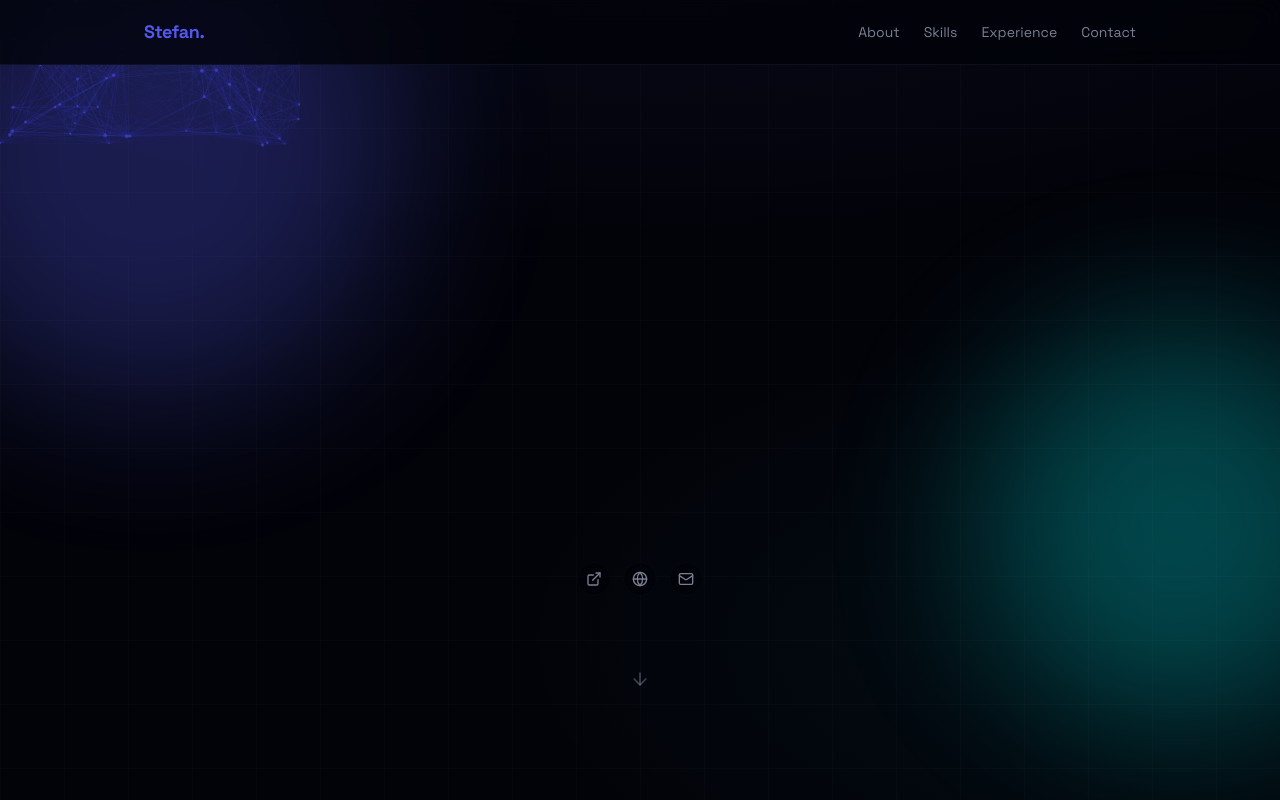
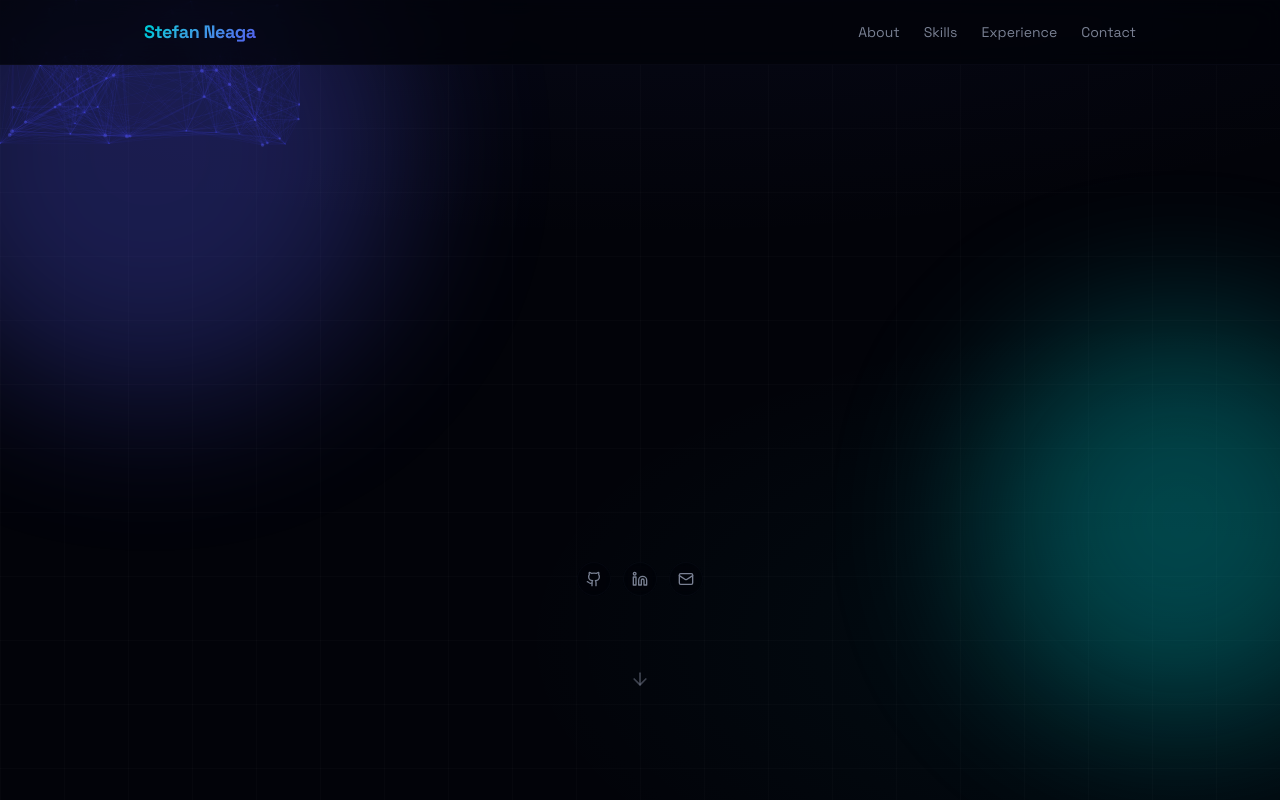
Before and after one commit to neagastefan99/personal-site, a Next.js app: page / in a window 1280 px wide. Shown: the top 800 px of the page. Built offline with nearby package versions, Linux system fonts and the light colour scheme.

Commit message:
fix: header shows full name, GitHub link to neagastefan99, proper brand icons (GitHub/LinkedIn SVGs in Lucide style)

```diff
--- a/src/components/Contact.tsx
+++ b/src/components/Contact.tsx
@@ -1,7 +1,7 @@
 "use client";
 
 import { useEffect, useRef } from "react";
-import { Mail, ExternalLink, Globe, ArrowUp } from "lucide-react";
+import { Mail, ArrowUp } from "lucide-react";
 import { cn } from "@/lib/utils";
 import { siteConfig } from "@/lib/data";
 
@@ -14,6 +14,47 @@
   "inline-flex shrink-0 items-center justify-center rounded-xl border h-11 gap-2 px-6 text-sm font-semibold transition-all",
   "border-border/60 bg-background/50 backdrop-blur-sm hover:bg-secondary hover:border-primary/50 hover:text-foreground active:scale-95"
 );
+
+function GitHubIcon({ className }: { className?: string }) {
+  return (
+    <svg
+      xmlns="http://www.w3.org/2000/svg"
+      width="24"
+      height="24"
+      viewBox="0 0 24 24"
+      fill="none"
+      stroke="currentColor"
+      strokeWidth="2"
+      strokeLinecap="round"
+      strokeLinejoin="round"
+      className={className}
+    >
+      <path d="M15 22v-4a4.8 4.8 0 0 0-1-3.5c3 0 6-2 6-5.5.08-1.25-.27-2.48-1-3.5.28-1.15.28-2.35 0-3.5 0 0-1 0-3 1.5-2.64-.5-5.36-.5-8 0C6 2 5 2 5 2c-.3 1.15-.3 2.35 0 3.5A5.403 5.403 0 0 0 4 9c0 3.5 3 5.5 6 5.5-.39.49-.68 1.05-.85 1.65-.17.6-.22 1.23-.15 1.85v4" />
+      <path d="M9 18c-4.51 2-5-2-7-2" />
+    </svg>
+  );
+}
+
+function LinkedInIcon({ className }: { className?: string }) {
+  return (
+    <svg
+      xmlns="http://www.w3.org/2000/svg"
+      width="24"
+      height="24"
+      viewBox="0 0 24 24"
+      fill="none"
+      stroke="currentColor"
+      strokeWidth="2"
+      strokeLinecap="round"
+      strokeLinejoin="round"
+      className={className}
+    >
+      <path d="M16 8a6 6 0 0 1 6 6v7h-4v-7a2 2 0 0 0-2-2 2 2 0 0 0-2 2v7h-4v-7a6 6 0 0 1 6-6z" />
+      <rect width="4" height="12" x="2" y="9" />
+      <circle cx="4" cy="4" r="2" />
+    </svg>
+  );
+}
 
 export default function Contact() {
   const sectionRef = useRef<HTMLElement>(null);
@@ -63,7 +104,7 @@
             rel="noopener noreferrer"
             className={btnOutline}
           >
-            <ExternalLink className="h-4 w-4" />
+            <GitHubIcon className="h-4 w-4" />
             GitHub
           </a>
           <a
@@ -72,7 +113,7 @@
             rel="noopener noreferrer"
             className={btnOutline}
           >
-            <Globe className="h-4 w-4" />
+            <LinkedInIcon className="h-4 w-4" />
             LinkedIn
           </a>
         </div>
--- a/src/components/Hero.tsx
+++ b/src/components/Hero.tsx
@@ -1,7 +1,7 @@
 "use client";
 
 import { useEffect, useRef, useState } from "react";
-import { ArrowDown, ExternalLink, Globe, Mail, MapPin } from "lucide-react";
+import { ArrowDown, Mail, MapPin } from "lucide-react";
 import { cn } from "@/lib/utils";
 import { siteConfig } from "@/lib/data";
 
@@ -17,6 +17,48 @@
 
 const iconLink =
   "p-2 rounded-full border border-border/40 bg-background/30 backdrop-blur-sm text-muted-foreground hover:text-foreground hover:border-primary/50 hover:bg-primary/10 transition-all";
+
+// Inline SVG icons matching Lucide style (24px, 2px stroke, same styling)
+function GitHubIcon({ className }: { className?: string }) {
+  return (
+    <svg
+      xmlns="http://www.w3.org/2000/svg"
+      width="24"
+      height="24"
+      viewBox="0 0 24 24"
+      fill="none"
+      stroke="currentColor"
+      strokeWidth="2"
+      strokeLinecap="round"
+      strokeLinejoin="round"
+      className={className}
+    >
+      <path d="M15 22v-4a4.8 4.8 0 0 0-1-3.5c3 0 6-2 6-5.5.08-1.25-.27-2.48-1-3.5.28-1.15.28-2.35 0-3.5 0 0-1 0-3 1.5-2.64-.5-5.36-.5-8 0C6 2 5 2 5 2c-.3 1.15-.3 2.35 0 3.5A5.403 5.403 0 0 0 4 9c0 3.5 3 5.5 6 5.5-.39.49-.68 1.05-.85 1.65-.17.6-.22 1.23-.15 1.85v4" />
+      <path d="M9 18c-4.51 2-5-2-7-2" />
+    </svg>
+  );
+}
+
+function LinkedInIcon({ className }: { className?: string }) {
+  return (
+    <svg
+      xmlns="http://www.w3.org/2000/svg"
+      width="24"
+      height="24"
+      viewBox="0 0 24 24"
+      fill="none"
+      stroke="currentColor"
+      strokeWidth="2"
+      strokeLinecap="round"
+      strokeLinejoin="round"
+      className={className}
+    >
+      <path d="M16 8a6 6 0 0 1 6 6v7h-4v-7a2 2 0 0 0-2-2 2 2 0 0 0-2 2v7h-4v-7a6 6 0 0 1 6-6z" />
+      <rect width="4" height="12" x="2" y="9" />
+      <circle cx="4" cy="4" r="2" />
+    </svg>
+  );
+}
 
 function ParticleCanvas() {
   const canvasRef = useRef<HTMLCanvasElement>(null);
@@ -41,7 +83,6 @@
     resize();
     window.addEventListener("resize", resize);
 
-    // Init particles
     for (let i = 0; i < count; i++) {
       particles.push({
         x: Math.random() * canvas.offsetWidth,
@@ -59,7 +100,6 @@
 
       ctx.clearRect(0, 0, w, h);
 
-      // Draw connections
       ctx.strokeStyle = "oklch(0.55 0.22 275 / 10%)";
       ctx.lineWidth = 0.5;
       for (let i = 0; i < particles.length; i++) {
@@ -76,7 +116,6 @@
         }
       }
 
-      // Draw particles
       for (const p of particles) {
         ctx.beginPath();
         ctx.arc(p.x, p.y, p.r, 0, Math.PI * 2);
@@ -84,7 +123,6 @@
         ctx.fill();
       }
 
-      // Move
       for (const p of particles) {
         p.x += p.vx;
         p.y += p.vy;
@@ -114,7 +152,6 @@
 
 function TypingText({ text }: { text: string }) {
   const [displayed, setDisplayed] = useState("");
-  const [showCursor, setShowCursor] = useState(true);
 
   useEffect(() => {
     let i = 0;
@@ -125,7 +162,6 @@
         i++;
       } else {
         clearInterval(interval);
-        // Keep cursor blinking after typing finishes
       }
     }, 50);
     return () => clearInterval(interval);
@@ -144,7 +180,6 @@
 export default function Hero() {
   return (
     <section className="min-h-screen flex items-center justify-center px-4 pt-16 relative overflow-hidden">
-      {/* Background blobs */}
       <div
         className="hero-blob w-[500px] h-[500px] top-[-100px] left-[-100px]"
         style={{ background: "oklch(0.55 0.22 275)" }}
@@ -154,11 +189,9 @@
         style={{ background: "oklch(0.78 0.14 195)" }}
       />
 
-      {/* Particle network */}
       <ParticleCanvas />
 
       <div className="max-w-3xl text-center space-y-6 relative z-10 px-4">
-        {/* Location badge */}
         <div className="inline-flex items-center gap-1.5 px-3 py-1 rounded-full border border-border/50 bg-background/50 backdrop-blur-sm text-xs text-muted-foreground reveal">
           <MapPin className="h-3 w-3 text-accent" />
           {siteConfig.location}
@@ -193,7 +226,7 @@
             className={iconLink}
             aria-label="GitHub"
           >
-            <ExternalLink className="h-4 w-4" />
+            <GitHubIcon className="h-4 w-4" />
           </a>
           <a
             href={siteConfig.linkedin}
@@ -202,7 +235,7 @@
             className={iconLink}
             aria-label="LinkedIn"
           >
-            <Globe className="h-4 w-4" />
+            <LinkedInIcon className="h-4 w-4" />
           </a>
           <a
             href={`mailto:${siteConfig.email}`}
--- a/src/components/Navbar.tsx
+++ b/src/components/Navbar.tsx
@@ -14,10 +14,13 @@
   const [open, setOpen] = useState(false);
 
   return (
-    <nav className="fixed top-0 w-full bg-background/80 backdrop-blur-md border-b border-border z-50">
+    <nav className="fixed top-0 w-full bg-background/80 backdrop-blur-md border-b border-border/50 z-50">
       <div className="max-w-5xl mx-auto px-4 h-16 flex items-center justify-between">
-        <a href="#" className="text-lg font-bold tracking-tight text-primary">
-          {siteConfig.name.split(" ")[0]}.
+        <a
+          href="#"
+          className="text-lg font-bold tracking-tight gradient-text"
+        >
+          {siteConfig.name}
         </a>
         <div className="hidden md:flex gap-6">
           {navLinks.map((link) => (
--- a/src/lib/data.ts
+++ b/src/lib/data.ts
@@ -4,7 +4,7 @@
   tagline: "Building AI agents that solve real business problems — full-stack, from database to deployment.",
   location: "Brașov, Romania",
   email: "neagastfean@gmail.com",
-  github: "https://github.com/NeagaStefan",
+  github: "https://github.com/neagastefan99",
   linkedin: "https://www.linkedin.com/in/stefan-neaga-21452b197",
   resumeUrl: "/resume.pdf",
 };
```
